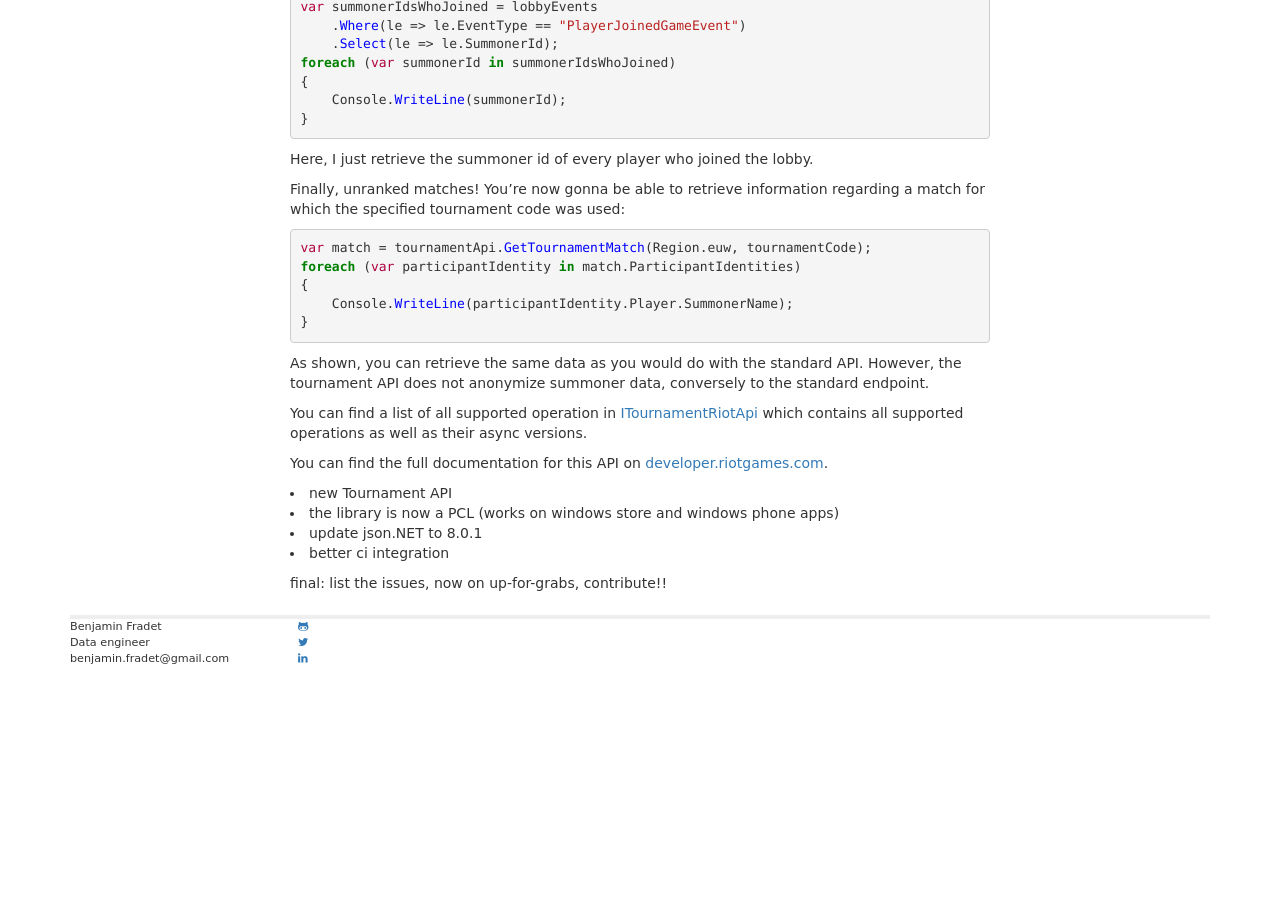
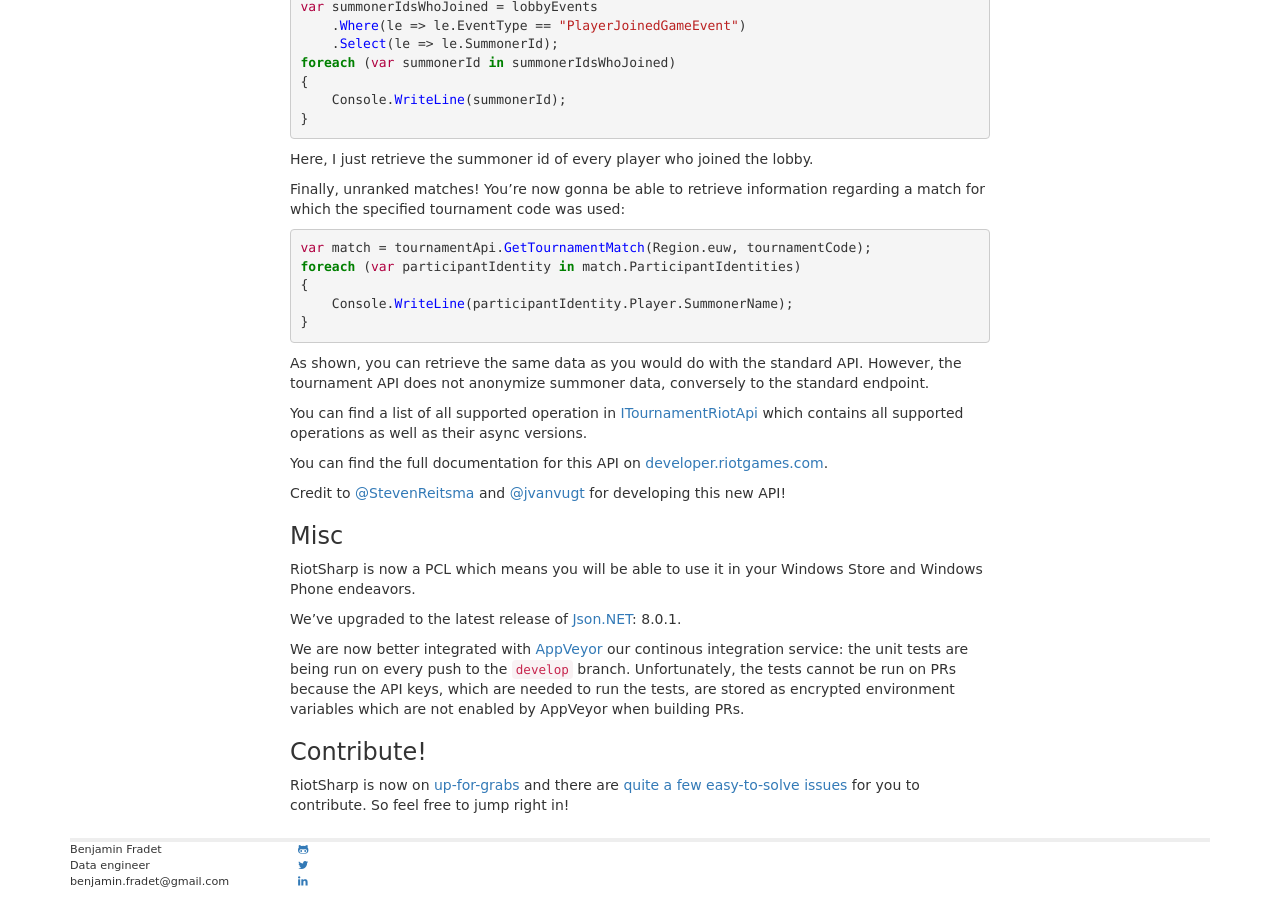
Before and after one commit to BenFradet/benfradet.github.io, a Jekyll site: the page built from _posts/2016-01-11-RiotSharp-2.4-released.md, in a window 1280 px wide and 900 px high, scrolled down 1298 px. Built offline with Jekyll 4.4.1, drawn with Linux system fonts in a browser that asks for light colours; nearby versions of some CDN libraries; Markdown is read by kramdown in place of the engine named in the settings; comment, search, counter and statistics services are not loaded; before the commit the page ends 1975 px from its top, so only the background shows below that.

Commit message:
added misc and contribute parts

```diff
--- a/_posts/2016-01-11-RiotSharp-2.4-released.md
+++ b/_posts/2016-01-11-RiotSharp-2.4-released.md
@@ -109,11 +109,25 @@ which contains all supported operations as well as their async versions.
 You can find the full documentation for this API on
 [developer.riotgames.com](https://developer.riotgames.com/docs/tournaments-api).
 
+Credit to [@StevenReitsma](https://github.com/StevenReitsma) and
+[@jvanvugt](https://github.com/jvanvugt) for developing this new API!
 
-  - new Tournament API
-  - the library is now a PCL (works on windows store and windows phone apps)
-  - update json.NET to 8.0.1
-  - better ci integration
+### Misc
 
+RiotSharp is now a PCL which means you will be able to use it in your Windows
+Store and Windows Phone endeavors.
 
-final: list the issues, now on up-for-grabs, contribute!!
+We've upgraded to the latest release of
+[Json.NET](http://www.newtonsoft.com/json): 8.0.1.
+
+We are now better integrated with [AppVeyor](https://www.appveyor.com/) our
+continous integration service: the unit tests are being run on every push to the
+`develop` branch. Unfortunately, the tests cannot be run on PRs because the
+API keys, which are needed to run the tests, are stored as encrypted environment
+variables which are not enabled by AppVeyor when building PRs.
+
+### Contribute!
+
+RiotSharp is now on [up-for-grabs](http://up-for-grabs.net/#/) and there are
+[quite a few easy-to-solve issues](https://github.com/BenFradet/RiotSharp/labels/up-for-grabs)
+for you to contribute. So feel free to jump right in!
```
